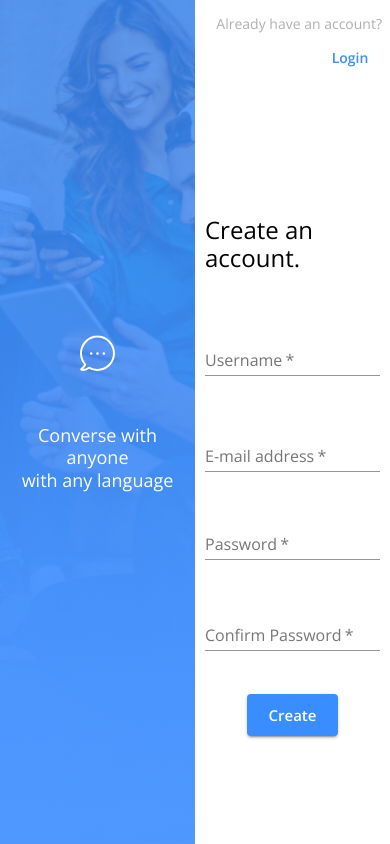
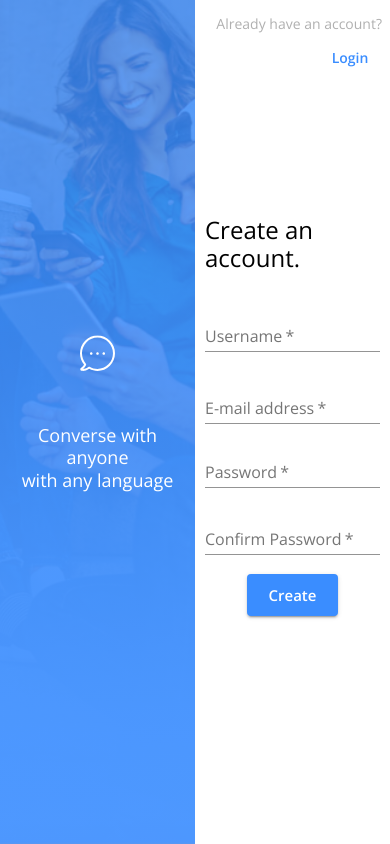
Before and after one commit to theDanielTo/messenger-2621, a React (Create React App) app in the folder client/: page / in a window 390 px wide. Built offline with nearby package versions, Linux system fonts and the light colour scheme; no server answers.

Commit message:
Decrease margins on form inputs in mobile view.

```diff
--- a/client/src/Login.js
+++ b/client/src/Login.js
@@ -76,7 +76,10 @@ const useStyles = makeStyles(() => ({
   formElement: {
     width: "100%",
     marginBottom: "2.5rem",
-    textAlign: "center"
+    textAlign: "center",
+    '@media (max-width:600px)': {
+      marginBottom: "1rem"
+    }
   },
   formInput: {
     width: "100%"
--- a/client/src/Signup.js
+++ b/client/src/Signup.js
@@ -77,7 +77,10 @@ const useStyles = makeStyles(() => ({
   formElement: {
     width: "100%",
     marginBottom: "2.5rem",
-    textAlign: "center"
+    textAlign: "center",
+    '@media (max-width:600px)': {
+      marginBottom: "1rem"
+    }
   },
   formInput: {
     width: "100%"
```
